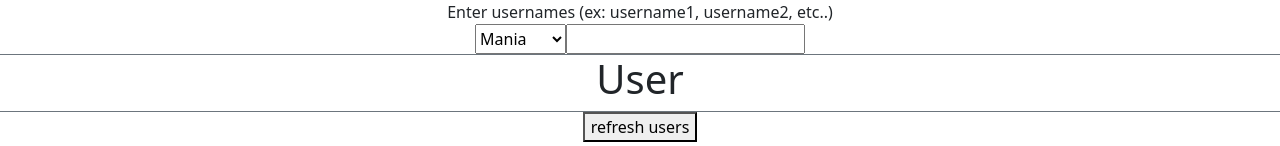
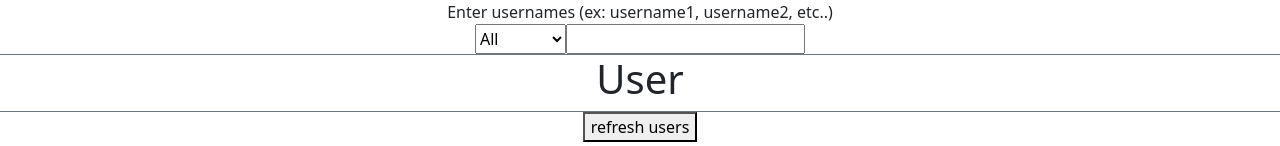
Before and after one commit to LiskIsBest/Osukinn_frontend, a Svelte app: page / in a window 1280 px wide. Shown: the top 146 px of the page. Built offline with nearby package versions, Linux system fonts and the light colour scheme; no server answers.

Commit message:
moved "all" option to top of list and made it selected

```diff
--- a/src/components/App.svelte
+++ b/src/components/App.svelte
@@ -27,11 +27,11 @@
       <label for="usernames">Enter usernames (ex: username1, username2, etc..) </label> <br />
       <div class="d-inline-flex">
         <select name="mode">
+          <option selected value="all">All</option>
           <option value="mania" >Mania</option>
           <option value="osu" >Standard</option>
           <option value="taiko">Taiko</option>
           <option value="fruits">Ctb</option>
-          <option value="all">All</option>
         </select>
         <input type="hidden" id="mode">
         <input type="text" id="usernames" name="usernames"><br />
```
